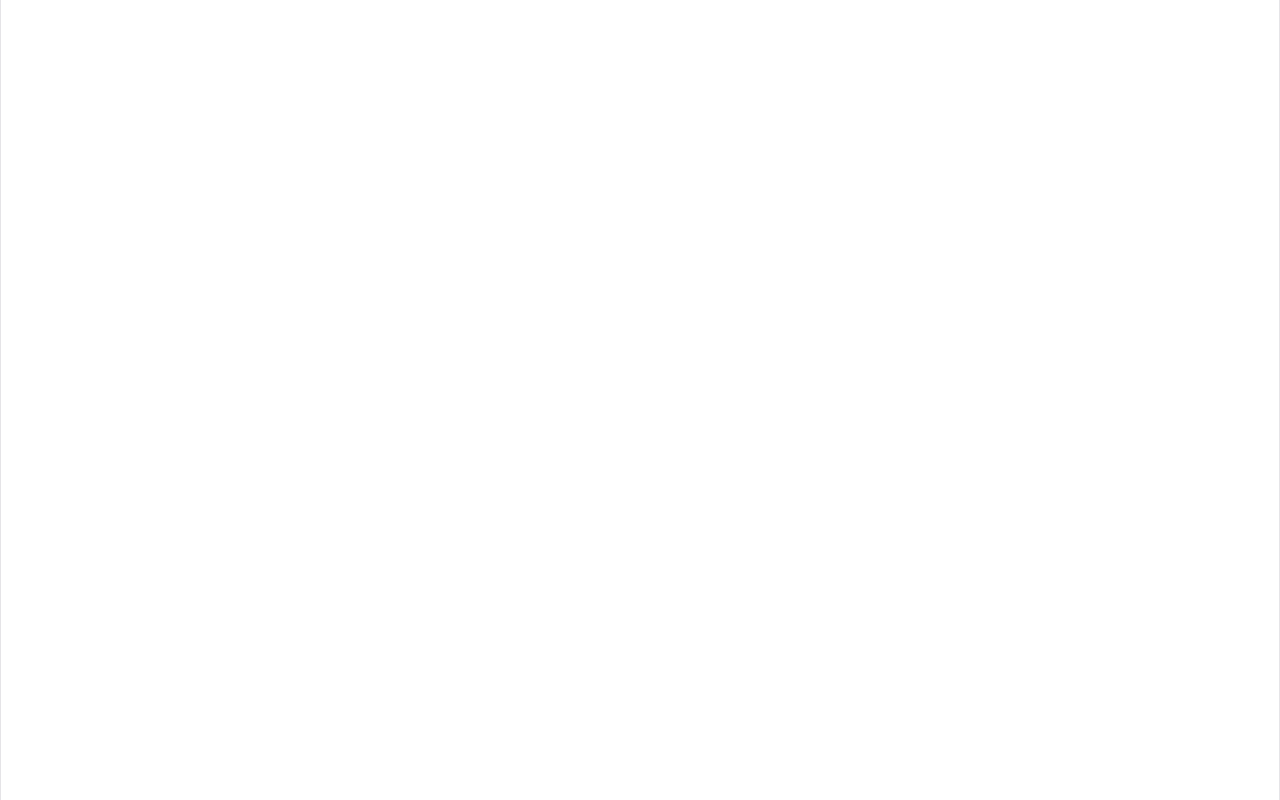
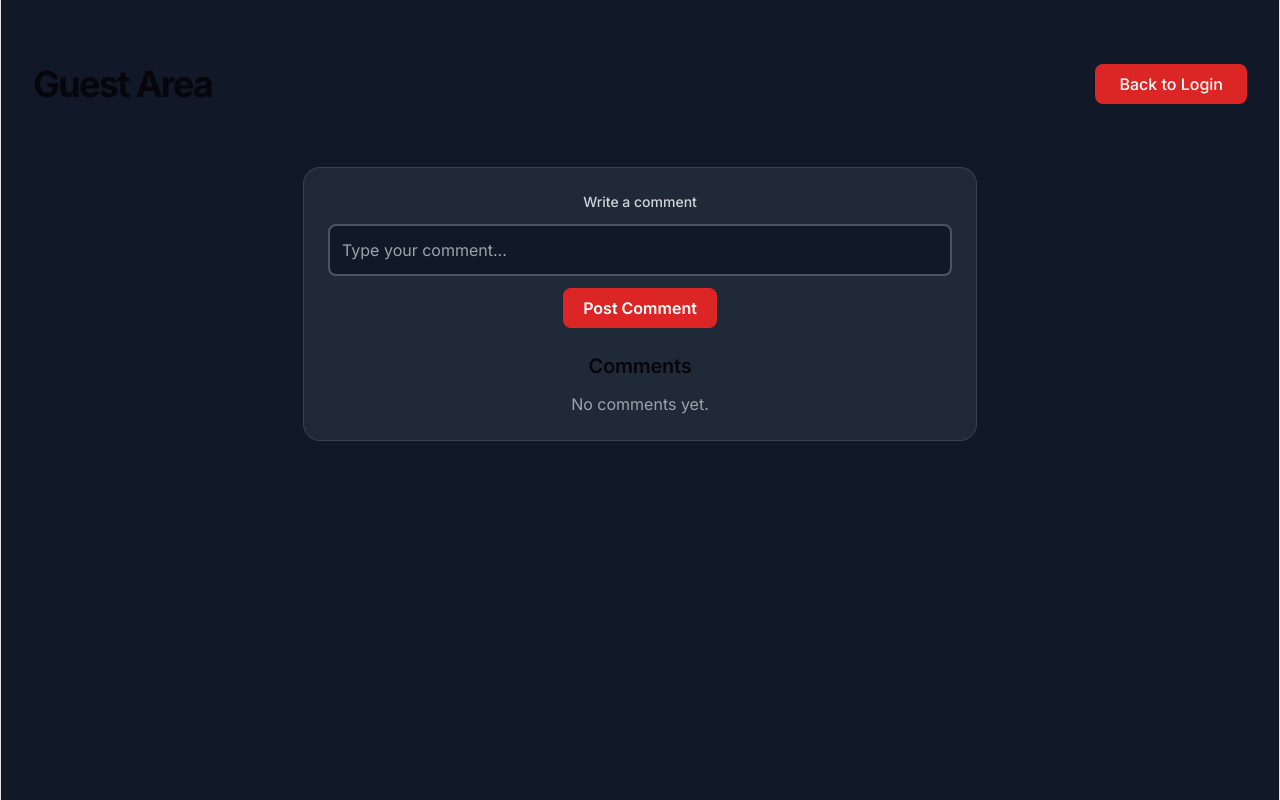
Before and after one commit to Torehpies/sqlinjection, a React (Vite) app in the folder frontend/samplevite/: page /guest in a window 1280 px wide. Before the commit this address had no page. Built offline with nearby package versions, Linux system fonts and the light colour scheme.

Commit message:
Guest Landing
Added Comments

```diff
--- a/frontend/samplevite/src/App.jsx
+++ b/frontend/samplevite/src/App.jsx
@@ -2,6 +2,7 @@ import { BrowserRouter as Router, Routes, Route } from 'react-router-dom'
 import Login from './Login'
 import AdminLanding from './AdminLanding'
 import UserLanding from './UserLanding'
+import GuestLanding from './GuestLanding'
 import './App.css'
 
 function App() {
@@ -11,6 +12,7 @@ function App() {
         <Route path="/" element={<Login />} />
          <Route path="/admin" element={localStorage.getItem('role') === 'admin' ? <AdminLanding /> : <Login />} />
          <Route path="/user" element={localStorage.getItem('role') === 'user' ? <UserLanding /> : <Login />} />
+         <Route path="/guest" element={<GuestLanding />} />
       </Routes>
     </Router>
   )
--- /dev/null
+++ b/frontend/samplevite/src/GuestLanding.jsx
@@ -0,0 +1,86 @@
+import { useState } from "react";
+import { useNavigate } from "react-router-dom";
+
+function GuestLanding() {
+    const navigate = useNavigate();
+    const [commentInput, setCommentInput] = useState("");
+    const [comments, setComments] = useState([]);
+    const [nextGuestId, setNextGuestId] = useState(2026000);
+
+    const handleLogout = () => {
+        navigate("/");
+    };
+
+    const handleAddComment = (e) => {
+        e.preventDefault();
+        const trimmed = commentInput.trim();
+        if (!trimmed) return;
+
+        const newComment = {
+            username: String(nextGuestId),
+            message: trimmed,
+        };
+
+        setComments((prev) => [newComment, ...prev]);
+        setNextGuestId((prev) => prev + 1);
+        setCommentInput("");
+    };
+
+    return (
+        <div className="min-h-screen bg-gray-900 p-8 text-white">
+            <header className="mb-8 flex items-center justify-between">
+                <h1 className="text-4xl font-bold">Guest Area</h1>
+                <button
+                    onClick={handleLogout}
+                    className="rounded-lg bg-red-600 px-6 py-2 font-medium text-white transition-colors hover:bg-red-700 focus:outline-none focus:ring-2 focus:ring-red-500"
+                >
+                    Back to Login
+                </button>
+            </header>
+
+            <div className="mx-auto w-full max-w-2xl rounded-2xl bg-gray-800 p-6 ring-1 ring-gray-700">
+                <form onSubmit={handleAddComment} className="mb-6 space-y-3">
+                    <label className="block text-sm font-medium text-gray-300">
+                        Write a comment
+                    </label>
+                    <input
+                        type="text"
+                        value={commentInput}
+                        onChange={(e) => setCommentInput(e.target.value)}
+                        placeholder="Type your comment..."
+                        className="w-full rounded-lg border-2 border-gray-600 bg-gray-900 p-3 text-white transition-colors focus:border-red-400 focus:outline-none focus:ring-2 focus:ring-red-400/20"
+                    />
+                    <button
+                        type="submit"
+                        className="rounded-lg bg-red-600 px-5 py-2 font-semibold text-white transition-colors hover:bg-red-700 focus:outline-none focus:ring-2 focus:ring-red-500"
+                    >
+                        Post Comment
+                    </button>
+                </form>
+
+                <div>
+                    <h2 className="mb-3 text-xl font-semibold">Comments</h2>
+                    {comments.length === 0 ? (
+                        <p className="text-gray-400">No comments yet.</p>
+                    ) : (
+                        <ul className="space-y-3">
+                            {comments.map((comment, index) => (
+                                <li
+                                    key={`${comment.username}-${index}`}
+                                    className="rounded-lg bg-gray-900 p-3 ring-1 ring-gray-700 text-left"
+                                >
+                                    <p className="mb-1 text-sm font-semibold text-red-400">
+                                        User {comment.username}
+                                    </p>
+                                    <p className="text-white">{comment.message}</p>
+                                </li>
+                            ))}
+                        </ul>
+                    )}
+                </div>
+            </div>
+        </div>
+    );
+}
+
+export default GuestLanding;
--- a/frontend/samplevite/src/Login.jsx
+++ b/frontend/samplevite/src/Login.jsx
@@ -39,6 +39,11 @@ function Login() {
 			setError("Network or server error.");
 		}
 		setLoading(false);
+	};
+	const handleGuestContinue = () => {
+		localStorage.removeItem("role");
+		localStorage.removeItem("user");
+		window.location.href = "/guest";
 	};
 	return (
 		<div className="flex min-h-screen items-center justify-center bg-gradient-to-b from-gray-900 from-30% to-red-900 to-70% p-4">
@@ -92,6 +97,13 @@ function Login() {
 					</button>
 					{error && <div className="text-red-500 mt-5">{error}</div>}
 				</form>
+				<button
+					type="button"
+					onClick={handleGuestContinue}
+					className="mt-8 w-full rounded-lg border border-gray-500 bg-gray-300 py-3 font-semibold text-black transition-colors hover:bg-gray-600 hover:text-white focus:outline-none focus:ring-2 focus:ring-red-400"
+				>
+					Continue as Guest
+				</button>
 			</div>
 		</div>
 	);
```
